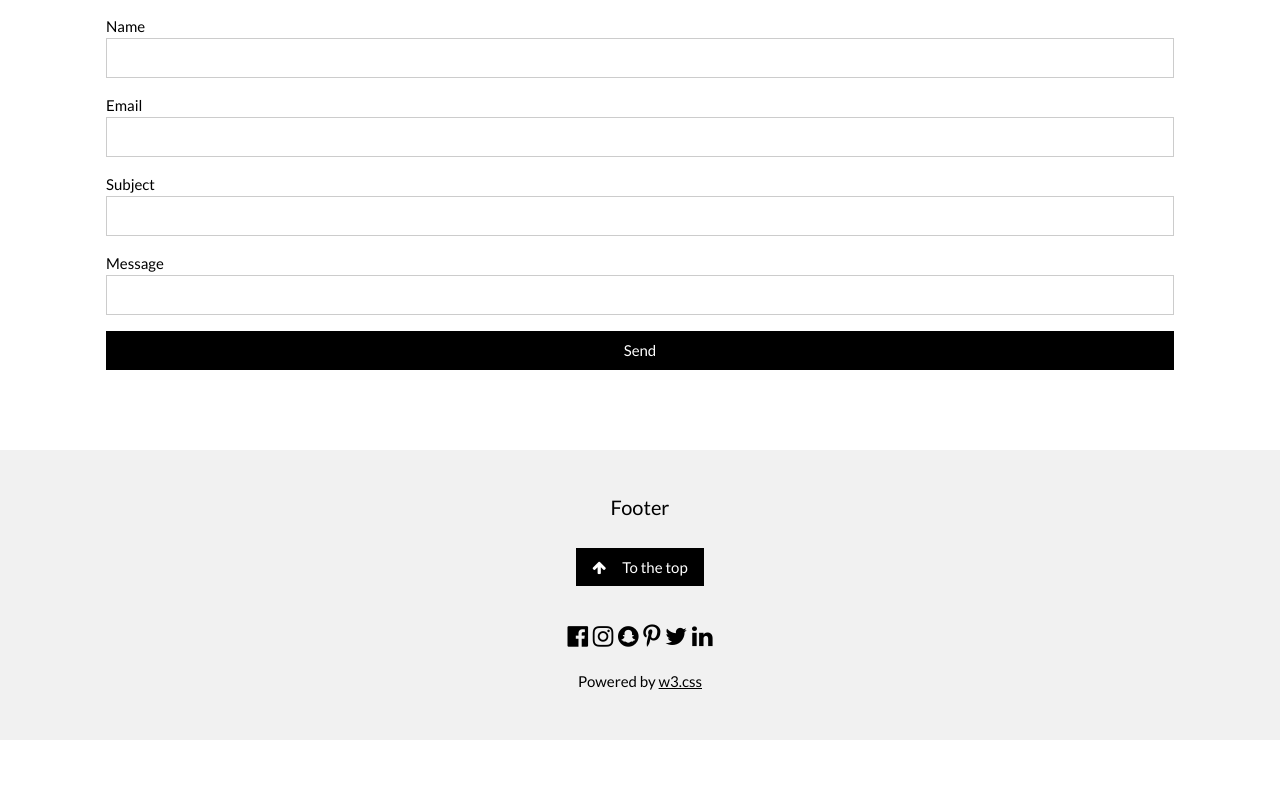
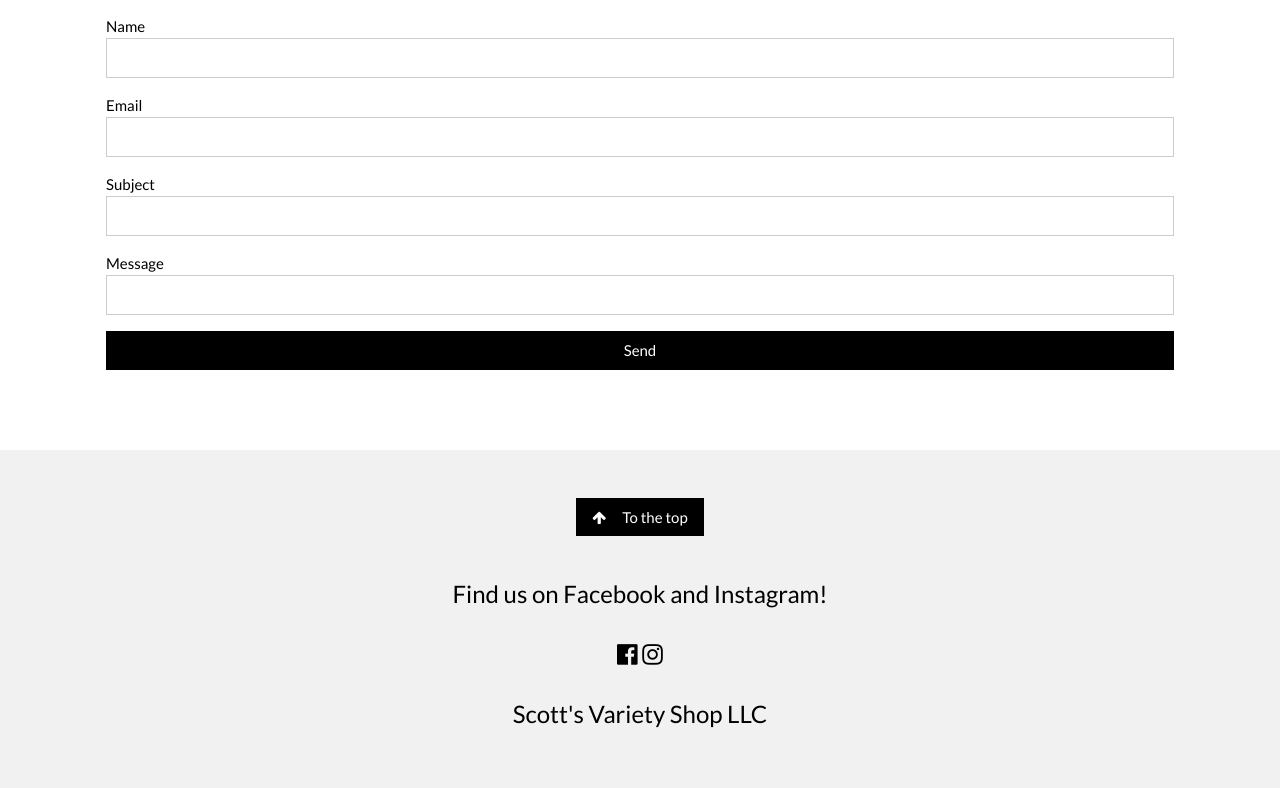
Before and after one commit to shewitt926/SVS-LLC-webpage, a Flask app: page / in a window 1280 px wide. Shown: the part 2202-2990 px from the top of the page. Before the commit the page ends 2942 px from the top, so only its background shows below. Run offline with Flask 3, Linux system fonts and the light colour scheme.

Commit message:
More modifications to personalize

```diff
--- a/templates/base.html
+++ b/templates/base.html
@@ -1,7 +1,7 @@
 <!DOCTYPE html>
 <html>
 <head>
-<title>W3.CSS Template</title>
+<title>Scott's Variety Shop</title>
 <meta charset="UTF-8">
 <meta name="viewport" content="width=device-width, initial-scale=1">
 <link rel="stylesheet" href="https://www.w3schools.com/w3css/5/w3.css">
@@ -174,17 +174,13 @@ html,body,h1,h2,h3,h4 {font-family:"Lato", sans-serif}
 <!-- Footer -->
 
 <footer class="w3-container w3-padding-32 w3-light-grey w3-center">
-  <h4>Footer</h4>
   <a href="#" class="w3-button w3-black w3-margin"><i class="fa fa-arrow-up w3-margin-right"></i>To the top</a>
   <div class="w3-xlarge w3-section">
+      <p>Find us on Facebook and Instagram!</p>
     <i class="fa fa-facebook-official w3-hover-opacity"></i>
     <i class="fa fa-instagram w3-hover-opacity"></i>
-    <i class="fa fa-snapchat w3-hover-opacity"></i>
-    <i class="fa fa-pinterest-p w3-hover-opacity"></i>
-    <i class="fa fa-twitter w3-hover-opacity"></i>
-    <i class="fa fa-linkedin w3-hover-opacity"></i>
+    <p>Scott's Variety Shop LLC</p>
   </div>
-  <p>Powered by <a href="https://www.w3schools.com/w3css/default.asp" title="W3.CSS" target="_blank" class="w3-hover-text-green">w3.css</a></p>
 </footer>
 
 
```
